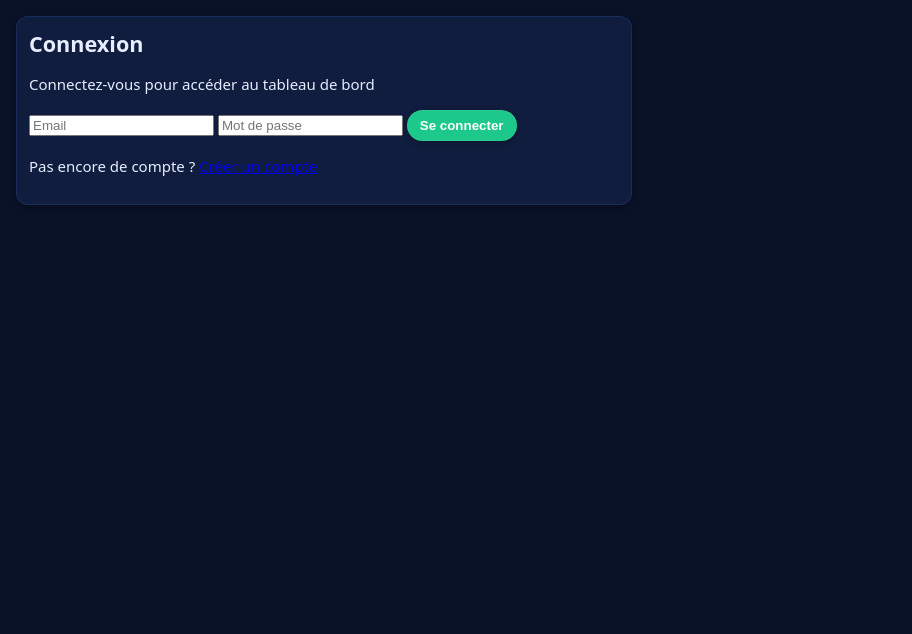
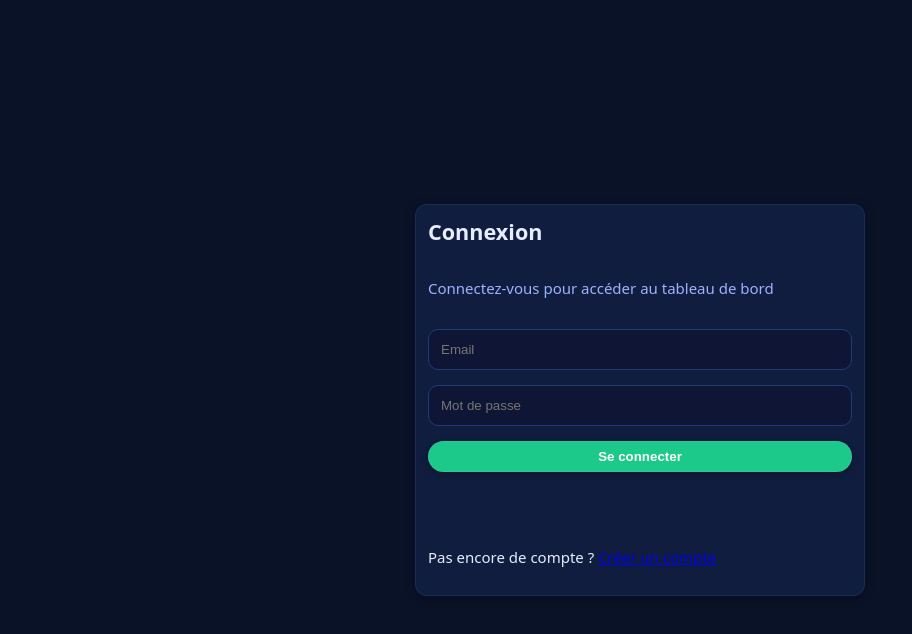
Before and after one commit to Exauce-KIMBEMBE/SolarMonitor, a website: page login.html in a window 1280 px wide. Shown: the whole page, without its empty margins (0-912 px from the left). Drawn offline with Linux system fonts and the light colour scheme.

Commit message:
style.css

```diff
--- a/style.css
+++ b/style.css
@@ -481,3 +481,56 @@
 }
 
 }
+/* ================= AUTH ================= */
+
+.auth-page{
+
+display:flex;
+justify-content:center;
+align-items:center;
+min-height:100vh;
+
+padding:20px;
+
+}
+
+.auth-card{
+
+width:100%;
+max-width:450px;
+
+display:flex;
+flex-direction:column;
+gap:15px;
+
+}
+
+.auth-card form{
+
+display:flex;
+flex-direction:column;
+gap:15px;
+
+}
+
+.auth-card input{
+
+padding:12px;
+
+border-radius:10px;
+
+border:1px solid #223a7a;
+
+background:#0f1635;
+
+color:white;
+
+outline:none;
+
+}
+
+.muted{
+
+color:#9fb1ff;
+
+}
```
